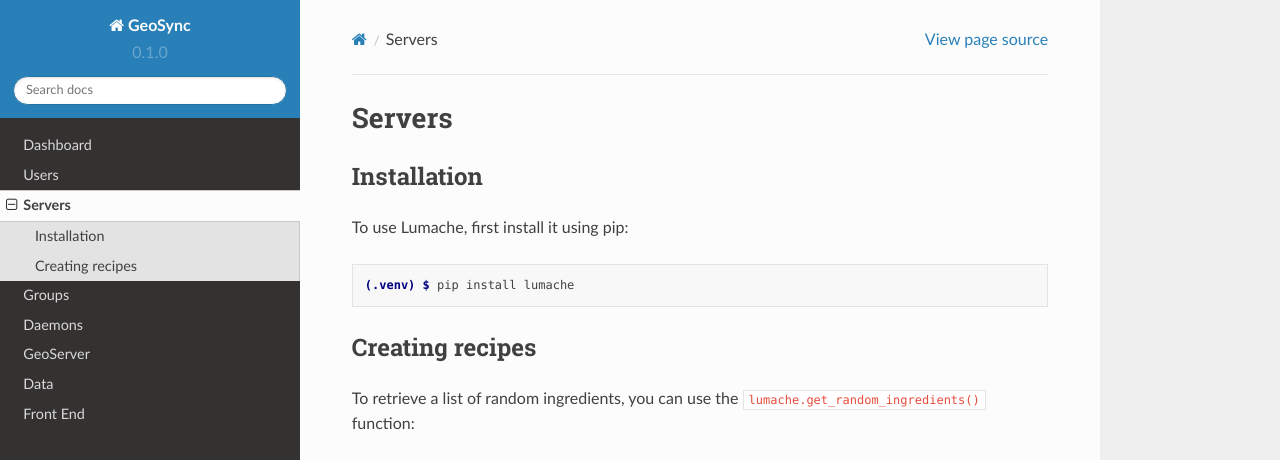
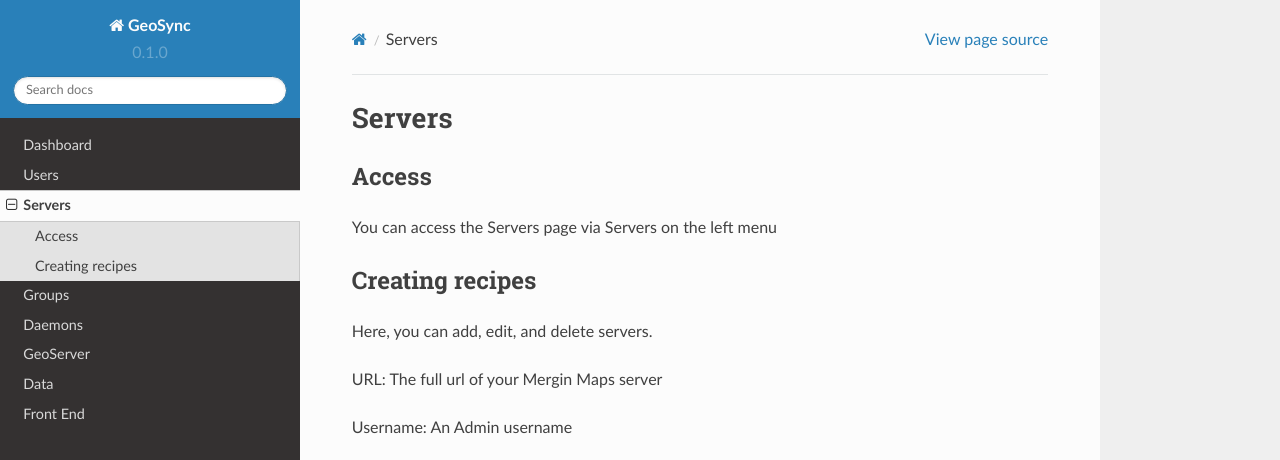
Before and after one commit to AcuGIS/GeoSync, a Sphinx documentation site: the page built from docs/source/servers.rst, in a window 1280 px wide and 1095 px high. Shown: the top 460 px of the window. Built offline with Sphinx 7.4.7 and the Read the Docs theme 2.0.0, drawn with Linux system fonts in a browser that asks for light colours; pages that are not in the unit, such as notebooks, are missing from menus; some of the changed text lies outside the part shown; grey boxes are pictures that could not be loaded.

Commit message:
Update servers.rst

```diff
--- a/docs/source/servers.rst
+++ b/docs/source/servers.rst
@@ -3,31 +3,21 @@ Servers
 
 .. _installation:
 
-Installation
+Access
 ------------
 
-To use Lumache, first install it using pip:
+You can access the Servers page via Servers on the left menu
 
-.. code-block:: console
-
-   (.venv) $ pip install lumache
 
 Creating recipes
 ----------------
 
-To retrieve a list of random ingredients,
-you can use the ``lumache.get_random_ingredients()`` function:
+Here, you can add, edit, and delete servers.
 
-.. autofunction:: lumache.get_random_ingredients
+URL: The full url of your Mergin Maps server
 
-The ``kind`` parameter should be either ``"meat"``, ``"fish"``,
-or ``"veggies"``. Otherwise, :py:func:`lumache.get_random_ingredients`
-will raise an exception.
+Username: An Admin username
 
-.. autoexception:: lumache.InvalidKindError
+Password: An Admin password
 
-For example:
-
->>> import lumache
->>> lumache.get_random_ingredients()
-['shells', 'gorgonzola', 'parsley']
+   .. image:: images/servers.png
```
